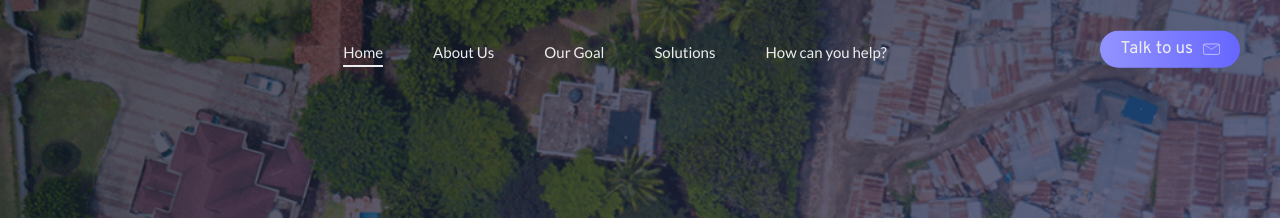
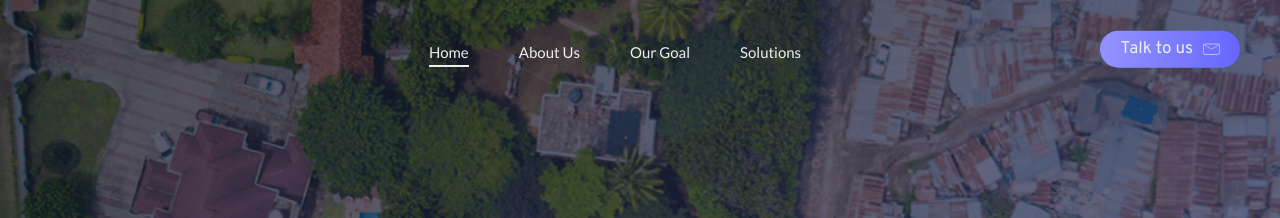
Before and after one commit to sunnyrock8/Poverty_and_Inequality_Team_Project, a website: page index.html in a window 1280 px wide. Shown: the top 218 px of the page. Drawn offline with nearby package versions, Linux system fonts and the light colour scheme.

Commit message:
Akansha Navbar Removed

```diff
--- a/index.html
+++ b/index.html
@@ -54,7 +54,7 @@
         <a href="#methods-to-acheive-our-goal" class="sidebar__navigation-item"
         >Solutions</a
         >
-        <a href="#ngos" class="sidebar__navigation-item">How can you help?</a>
+        <!-- <a href="#ngos" class="sidebar__navigation-item">How can you help?</a> -->
       </ul>
     </sidebar>
 
@@ -83,7 +83,7 @@
         <a href="#methods-to-acheive-our-goal" class="header__navigation-item"
           >Solutions</a
         >
-        <a href="#ngos" class="header__navigation-item">How can you help?</a>
+        <!-- <a href="#ngos" class="header__navigation-item">How can you help?</a> -->
         <a
           href="#talk-to-us"
           class="header__contact-btn"
```
